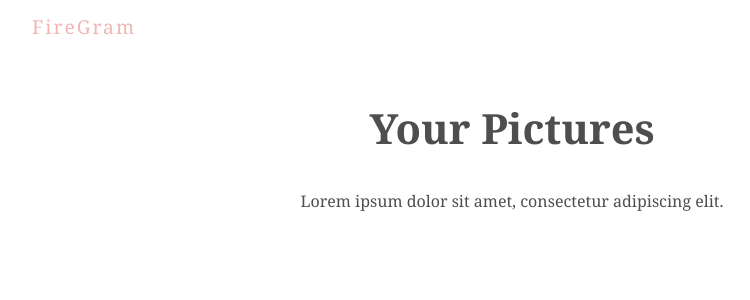
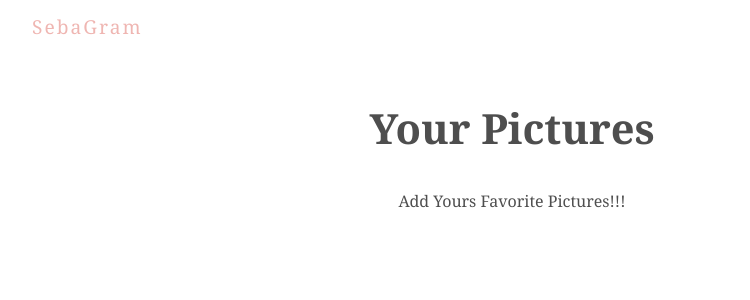
Before and after one commit to sebastianjuszczynski/SebaGram, a React (Create React App) app: page / in a window 1280 px wide. Shown: the top 300 px of the page, without its empty margins (128-878 px from the left). Built offline with nearby package versions, Linux system fonts and the light colour scheme.

Commit message:
Title.js changed

```diff
--- a/src/comps/Title.js
+++ b/src/comps/Title.js
@@ -3,9 +3,9 @@ import React from 'react';
 const Title = () => {
   return (
     <div className="title">
-      <h1>FireGram</h1>
+      <h1>SebaGram</h1>
       <h2>Your Pictures</h2>
-      <p>Lorem ipsum dolor sit amet, consectetur adipiscing elit.</p>
+      <p>Add Yours Favorite Pictures!!!</p>
     </div>
   )
 }
```
Also changed, not shown: 1 other file (tests, documents, lock files or other folders).
